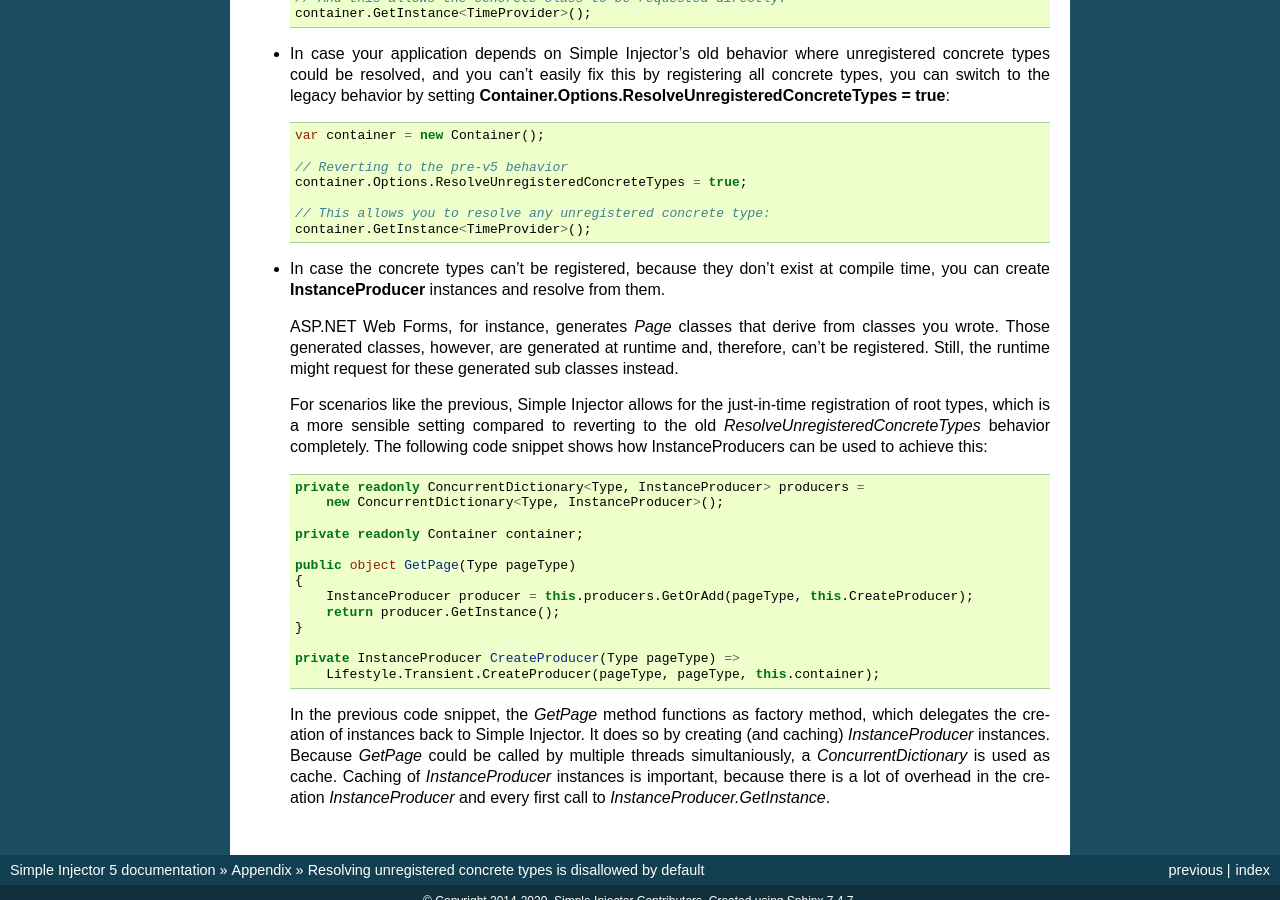
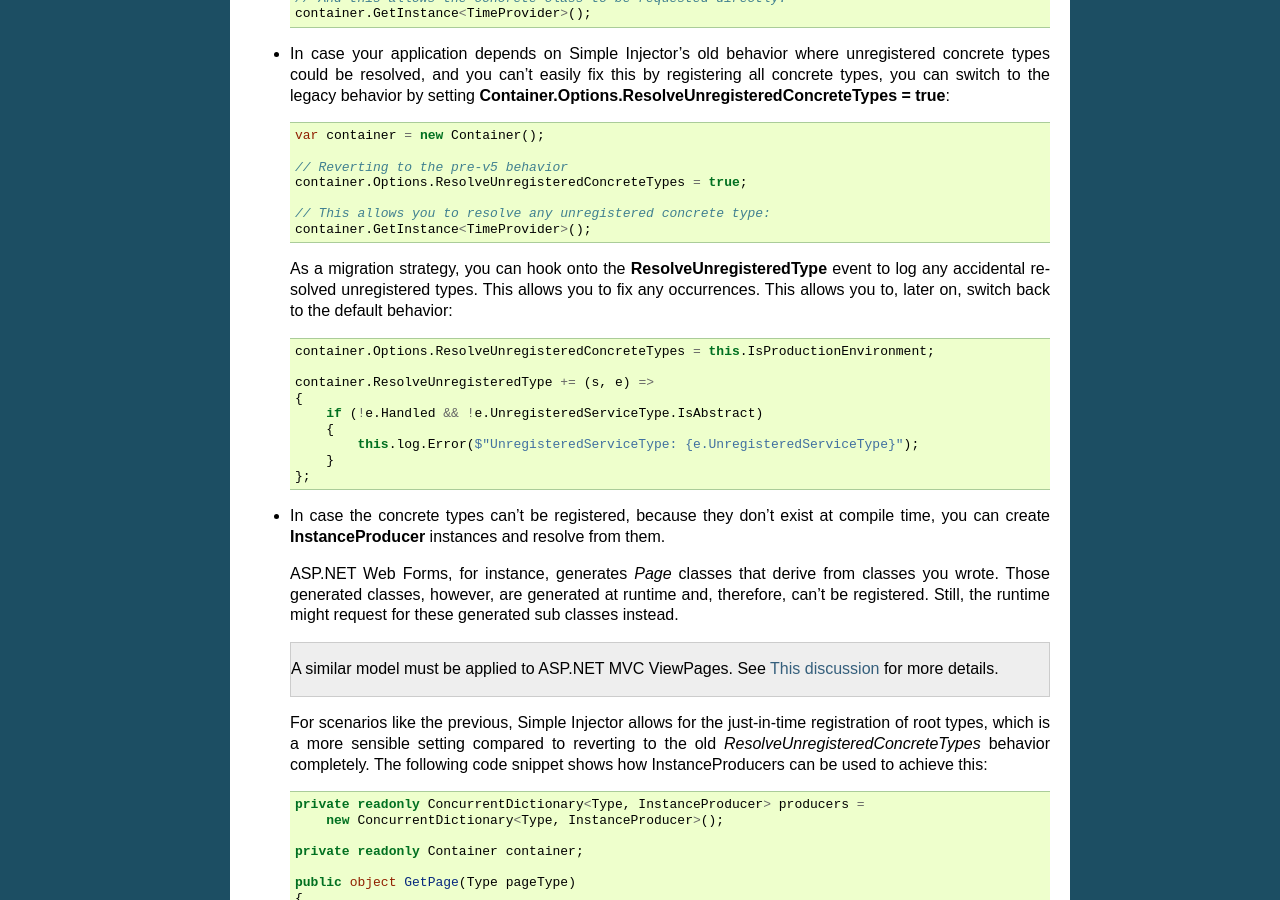
Before and after one commit to simpleinjector/Documentation, a Sphinx documentation site: the page built from source/resolving-unregistered-concrete-types-is-disallowed-by-default.rst, in a window 1280 px wide and 900 px high, scrolled down 1396 px. Built offline with Sphinx 7.4.7, drawn with Linux system fonts in a browser that asks for light colours.

Commit message:
Updated the resolving-unregistered-concrete-types-is-disallowed-by-default page with more guidance.

```diff
--- a/source/resolving-unregistered-concrete-types-is-disallowed-by-default.rst
+++ b/source/resolving-unregistered-concrete-types-is-disallowed-by-default.rst
@@ -76,9 +76,27 @@ There are multiple possible solutions you can apply.
       // This allows you to resolve any unregistered concrete type:
       container.GetInstance<TimeProvider>();
 
+  As a migration strategy, you can hook onto the **ResolveUnregisteredType** event to log any accidental resolved unregistered types. This allows you to fix any occurrences. This allows you to, later on, switch back to the default behavior:
+
+  .. code-block:: c#
+
+    container.Options.ResolveUnregisteredConcreteTypes = this.IsProductionEnvironment;
+
+    container.ResolveUnregisteredType += (s, e) =>
+    {
+        if (!e.Handled && !e.UnregisteredServiceType.IsAbstract)
+        {
+            this.log.Error($"UnregisteredServiceType: {e.UnregisteredServiceType}");
+        }
+    };
+
 * In case the concrete types can't be registered, because they don't exist at compile time, you can create **InstanceProducer** instances and resolve from them.
 
   ASP.NET Web Forms, for instance, generates `Page` classes that derive from classes you wrote. Those generated classes, however, are generated at runtime and, therefore, can't be registered. Still, the runtime might request for these generated sub classes instead.
+
+  .. container:: Note
+
+    A similar model must be applied to ASP.NET MVC ViewPages. See `This discussion <https://github.com/simpleinjector/SimpleInjector/issues/826#issuecomment-650210706>`_ for more details.
 
   For scenarios like the previous, Simple Injector allows for the just-in-time registration of root types, which is a more sensible setting compared to reverting to the old `ResolveUnregisteredConcreteTypes` behavior completely. The following code snippet shows how InstanceProducers can be used to achieve this:
 
```
